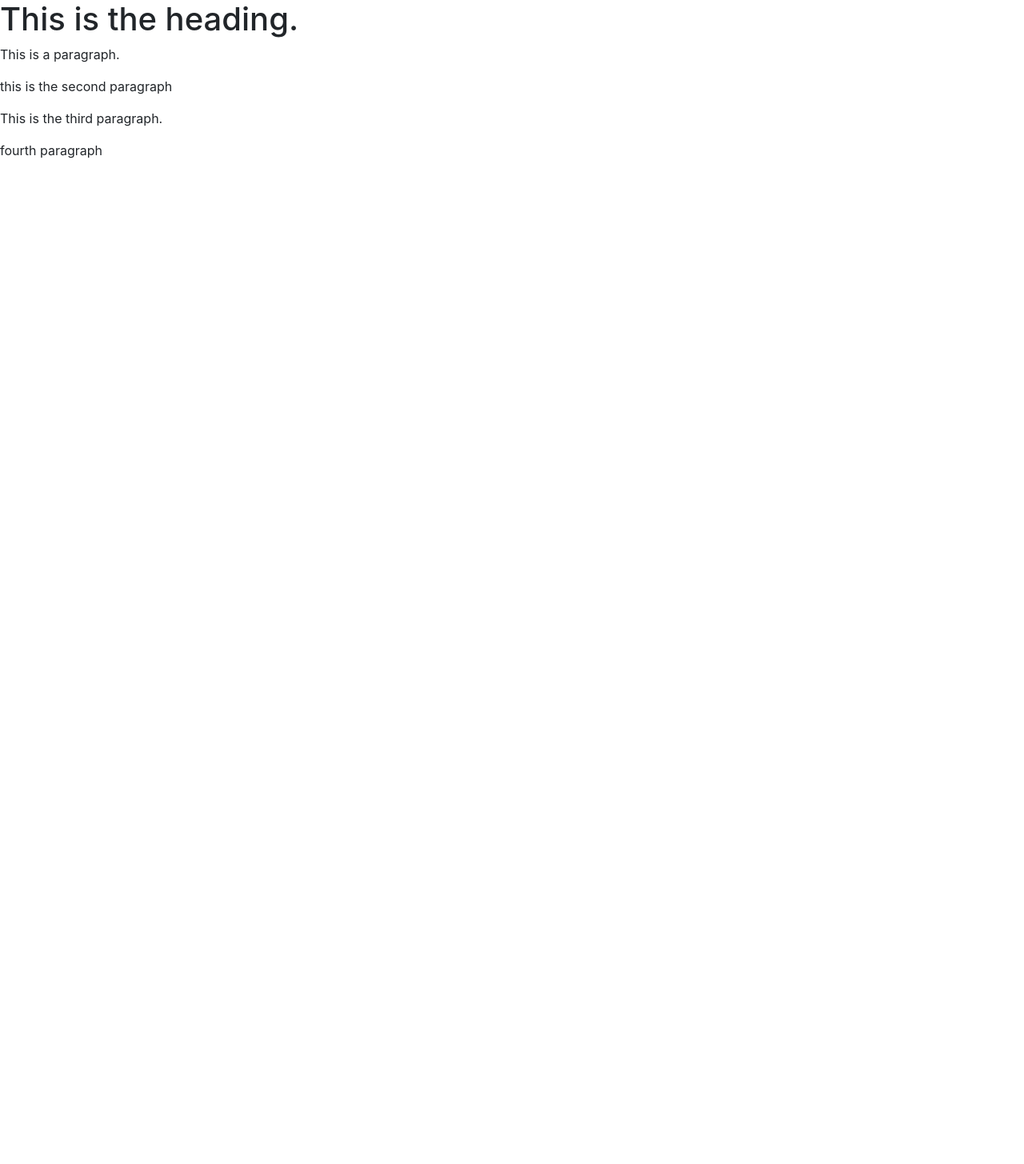
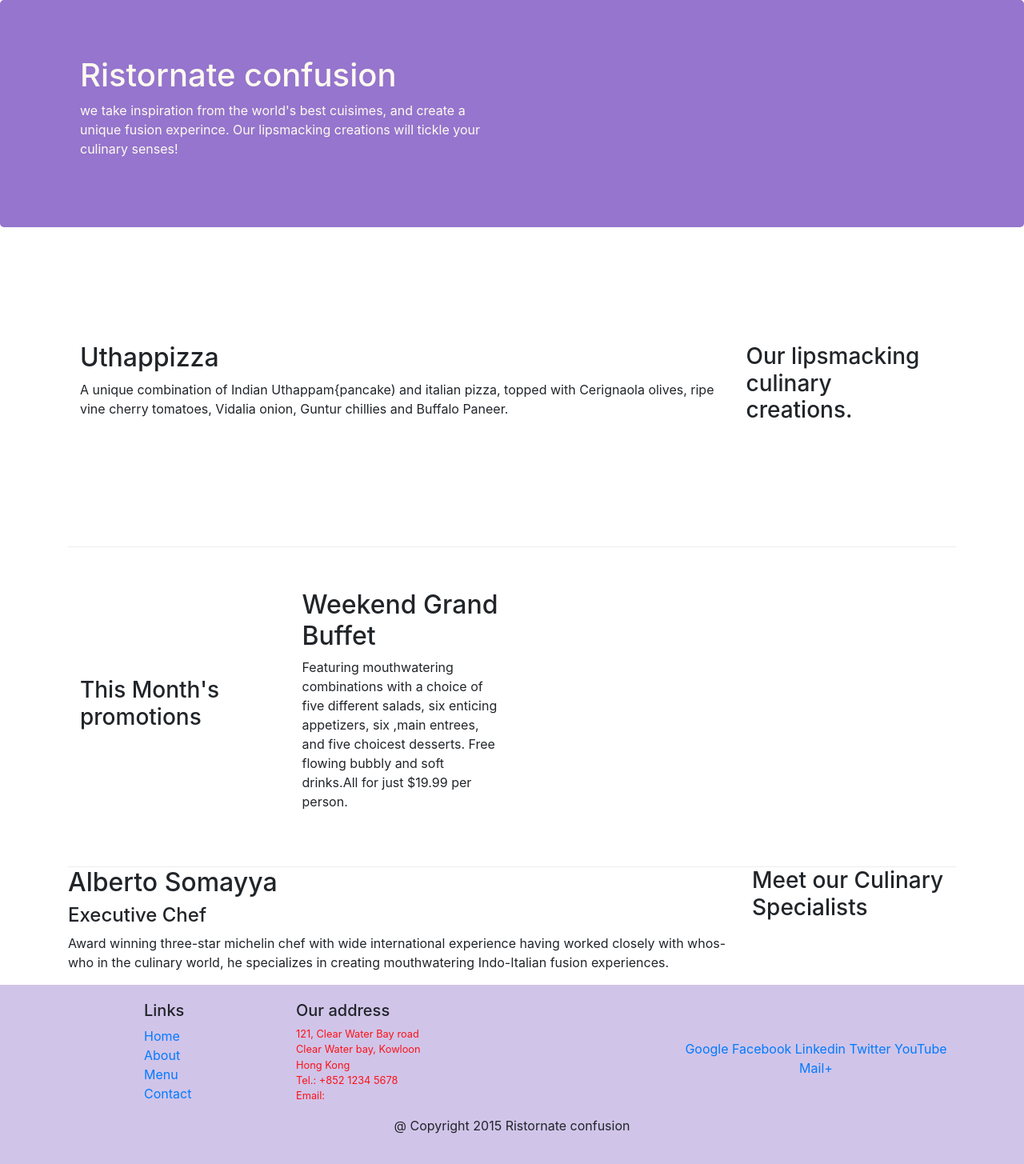
Before and after one commit to chitrajo24/git-test, a website: page index.html in a window 1280 px wide. Shown: the whole page at 80% size. Before the commit the page ends 800 px from the top, so only its background shows below. Drawn offline with nearby package versions, Linux system fonts and the light colour scheme.

Commit message:
bootstrap

```diff
--- /dev/null
+++ b/css/style.css
@@ -0,0 +1,31 @@
+.row-header {
+    margin: 0px auto;
+    padding: 0px auto;
+}
+
+.row-content {
+    margin: 0px auto;
+    padding: 50px 0px 50px 0px;
+    border-bottom: 1px ridge;
+    min-height: 400px;
+}
+
+.footer {
+    background-color:#D1C4E9;
+    margin: 0px auto;
+    padding: 20px 0px 20px 0px;
+}
+
+.jumbotron {
+    padding: 70px 30px 70px 30px;
+    margin: 0px auto;
+    background: #9575CD;
+    color: floralwhite
+
+}
+
+.address {
+    font-size: 80%;
+    margin: 0px;
+    color:hsla(0, 100%, 50%, 0.911);
+}
--- a/index.html
+++ b/index.html
@@ -4,14 +4,100 @@
         <meta name="viewport" content="width=device-width, initial-scale=1, shrink-to-fit=no">
         <meta http-equiv="x-ua-compatible" content="ie=edge">
         <link rel="stylesheet" href="node_modules/bootstrap/dist/css/bootstrap.min.css">
-        <title>ConFusion</title>
+        <link rel="stylesheet" href ="css/style.css">
+        <title>Ristornate Con fusion</title>
     </head>
+
     <body>
-        <h1>This is the heading.</h1>
-        <p>This is a paragraph.</p>
-        <p>this is the second paragraph</p>
-        <p>This is the third paragraph.</p>
-        <p>fourth paragraph</p>
+        <header class ="jumbotron">
+            <div class = "container">
+                <div class = "row row-header">
+                    <div class= "col-12 col-sm-6">
+                        <h1>Ristornate confusion</h1>
+                        <p>we take inspiration from the world's best cuisimes, and create a unique fusion experince. Our lipsmacking creations will tickle your culinary senses!</p>
+                    </div>
+                    <div class= "col-12 col-sm">
+                    </div>
+                </div>
+            </div>
+        </header>
+        <div class ="container">
+            <div class= "row row-content align-items-center">
+                <div class = "col-12 col-sm-4  order-sm-last col-md-3">
+                    <h3>Our lipsmacking culinary creations.</h3>
+                </div>
+                <div class = "col col-sm order-sm-first col-md">
+                    <h2>Uthappizza</h2>
+                    <p>A unique combination of Indian Uthappam{pancake) and italian pizza, topped with Cerignaola olives, ripe vine cherry tomatoes, Vidalia onion, Guntur chillies and Buffalo Paneer.</p>
+                </div>
+            </div>
+
+        <div class ="row row-content align-items-center">
+            <div class = "col-12 col-sm-4 col-md-3">
+                <h3>This Month's promotions</h3>
+            </div>
+            <div class = "col-12 col-sm col-md-3">
+                <h2>Weekend Grand Buffet</h2>
+                <p>Featuring mouthwatering combinations with a choice of five different salads, six enticing appetizers, six ,main entrees, and five choicest desserts. Free flowing bubbly and soft drinks.All for just $19.99 per person.</p>
+            </div>
+        </div>
+
+        <div class ="row">
+            <div class ="col-12 col-sm-4 order-sm-last col-md-3">
+                <h3>Meet our Culinary Specialists</h3>
+            </div>
+            <div class = "col col-sm order-sm-first col-md">
+                <h2>Alberto Somayya</h2>
+                <h4>Executive Chef</h4>
+                <p>Award winning three-star michelin chef with wide international experience having worked closely with whos-who in the culinary world, he specializes in creating mouthwatering Indo-Italian fusion experiences.</p>
+            </div>
+        </div>
+    </div>
+
+    <footer class ="footer">
+        <div class = "container">
+            <div class = "row">
+                <div class = "col-4 offset-1 col-sm-2">
+                    <h5>Links</h5>
+                    <ul class ="list-unstyled">
+                        <li><a href ="#">Home</a></li>
+                        <li><a href ="#">About</a></li>
+                        <li><a href ="#">Menu</a></li>
+                        <li><a href ="#">Contact</a></li>
+                    </ul>
+                </div>
+                    <div class ="col-7 col-sm-5">
+                        <h5>Our address</h5>
+                        <address class ="address">
+                            121, Clear Water Bay road<br>
+                            Clear Water bay, Kowloon<br>
+                            Hong Kong<br>
+                            Tel.: +852 1234 5678<br>
+                            Email: <a href="mailto:confusion@food.com"></a></a><br>
+                        </adress>
+                    </div>
+                    <div class="col-12 col-sm-4 align-self-center">
+                    <div class ="text-center">
+                        <a href ="http://google.com/+">Google</a>
+                        <a href ="http://www.facebook.com/+">Facebook</a>
+                        <a href ="http://linkedin.com/in/+">Linkedin</a>
+                        <a href ="http://twitter.com/+">Twitter</a>
+                        <a href ="http://youtube.com/+">YouTube</a>
+                        <a href ="mailto:">Mail+</a>
+                    </div>
+                </div>
+            </div>
+
+                <div>
+                    <div class = "row justify-content-center">
+                        <div class = "col-auto">
+                           <p>@ Copyright 2015 Ristornate confusion</p>
+                        </div>
+                    </div>
+                </div>
+        </div>
+    </footer>
+
         <script src="node_modules/jquery/dist/jquery.slim.min.js"></script>
         <script src="node_modules/popper.js/dist/umd/popper.min.js"></script>
         <script src="node_modules/bootstrap/dist/js/bootstrap.min.js"></script>
```
Also changed, not shown: assignment.html (added, +103 -0 lines), test.html (+1 -1 lines).
